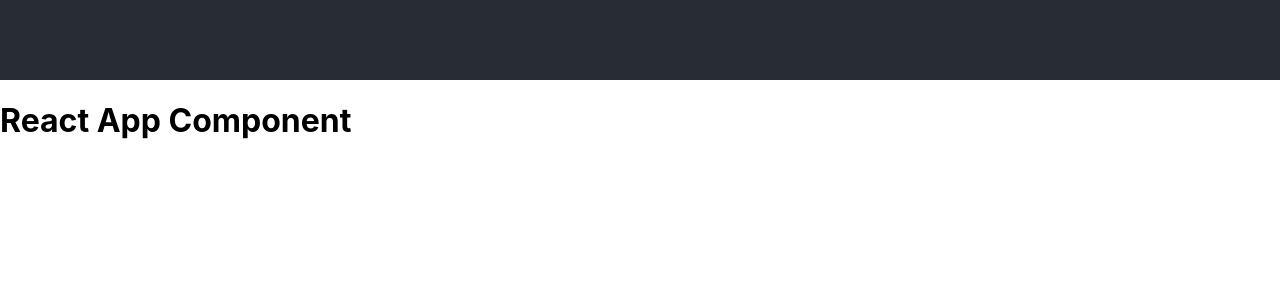
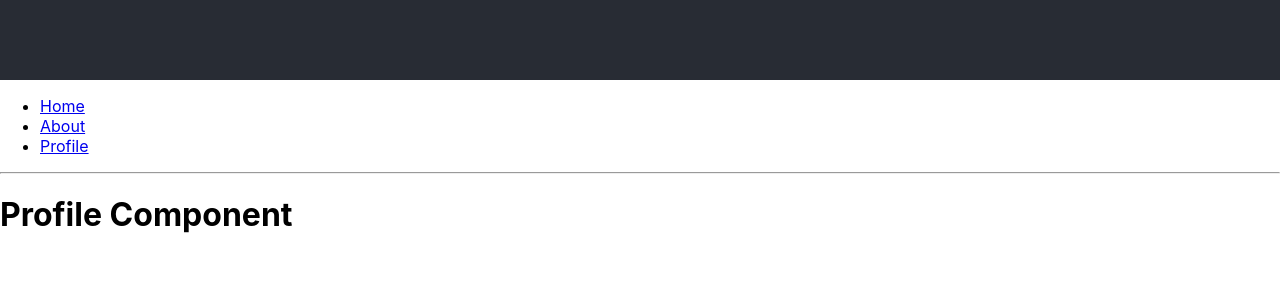
Before and after one commit to TalhaZulfiqar69/react-custom-hooks-and-routers, a React (Create React App) app: page /profile in a window 1280 px wide. Shown: the top 300 px of the page. Built offline with nearby package versions, Linux system fonts and the light colour scheme.

Commit message:
react routers

```diff
--- a/src/App.jsx
+++ b/src/App.jsx
@@ -1,60 +1,46 @@
 import './App.css'
 import React from 'react'
-// import {
-//   BrowserRouter as Router,
-//   Switch,
-//   Route,
-//   Link,
-//   useLocation,
-//   useParams,
-// } from 'react-router-dom'
-// import Home from './components/Home'
-// import About from './components/About'
+import {
+  BrowserRouter as Router,
+  Switch,
+  Route,
+  Link,
+  // useLocation,
+  // useParams,
+} from 'react-router-dom'
 
-// const Error = () => {
-//   const location = useLocation()
-//   return <div>{`Error 404 ${location.pathname}`}</div>
-// }
+import { Header } from './components/header'
+import { Profile } from './components/profile'
+import { About } from './components/About'
 function App() {
   return (
     <div>
-      <header className="App-header"></header>
-      <h1>React App Component</h1>
+      <Header />
+      <Router>
+        <nav>
+          <ul>
+            <li>
+              <Link to="/">Home</Link>
+            </li>
+            <li>
+              <Link to="/about">About</Link>
+            </li>
+            <li>
+              <Link to="/profile">Profile</Link>
+            </li>
+          </ul>
+        </nav>
+        <hr />
+        <Switch>
+          {/* <Route exact path="/" component={App} /> */}
+          <Route path="/profile" component={Profile} />
+          <Route path="/about" component={About} />
+          {/* <Route path="/user/:name" component={User} /> */}
+          {/* <Route path="*" component={Error} /> */}
+        </Switch>
+      </Router>
+      {/* <Profile /> */}
     </div>
-    // <Router>
-    //   <nav>
-    //     <ul>
-    //       <li>
-    //         <Link to="/">Home</Link>
-    //       </li>
-    //       <li>
-    //         <Link to="/about">About</Link>
-    //       </li>
-    //       <li>
-    //         <Link to="/dashboard">Dashboard</Link>
-    //       </li>
-    //       <li>
-    //         <Link to="/user/talha-zulfiqar">User</Link>
-    //       </li>
-    //     </ul>
-    //   </nav>
-    //   <hr />
-    //   <Switch>
-    //     <Route exact path="/" component={Home} />
-    //     <Route path="/about" component={About} />
-    //     <Route path="/dashboard" component={Dashboard} />
-    //     <Route path="/user/:name" component={User} />
-    //     <Route path="*" component={Error} />
-    //   </Switch>
-    // </Router>
   )
 }
-
-// const Dashboard = () => {
-//   return <div>Dashboard </div>
-// }
-// const User = () => {
-//   const { name } = useParams()
-//   return <div>User {name}</div>
-// }
 export default App
--- a/src/components/About.jsx
+++ b/src/components/About.jsx
@@ -1,5 +1,11 @@
 import React from 'react'
 
 export default function About() {
-  return <div>About</div>
+  return (
+    <div>
+      <h1>About Component</h1>
+    </div>
+  )
 }
+
+export { About }
--- a/src/components/Home.jsx
+++ /dev/null
@@ -1,5 +0,0 @@
-import React from 'react'
-
-export default function Home() {
-  return <div>Home</div>
-}
--- /dev/null
+++ b/src/components/header.jsx
@@ -0,0 +1,10 @@
+import React from 'react'
+import '../App.css'
+const Header = () => {
+  return (
+    <div>
+      <header className="App-header" />
+    </div>
+  )
+}
+export { Header }
--- /dev/null
+++ b/src/components/profile.jsx
@@ -0,0 +1,11 @@
+import React from 'react'
+
+const Profile = () => {
+  return (
+    <div>
+      <h1>Profile Component</h1>
+    </div>
+  )
+}
+
+export { Profile }
```
Also changed, not shown: src/components/routes.jsx (added, +60 -0 lines), 1 other file (tests, documents, lock files or other folders).
